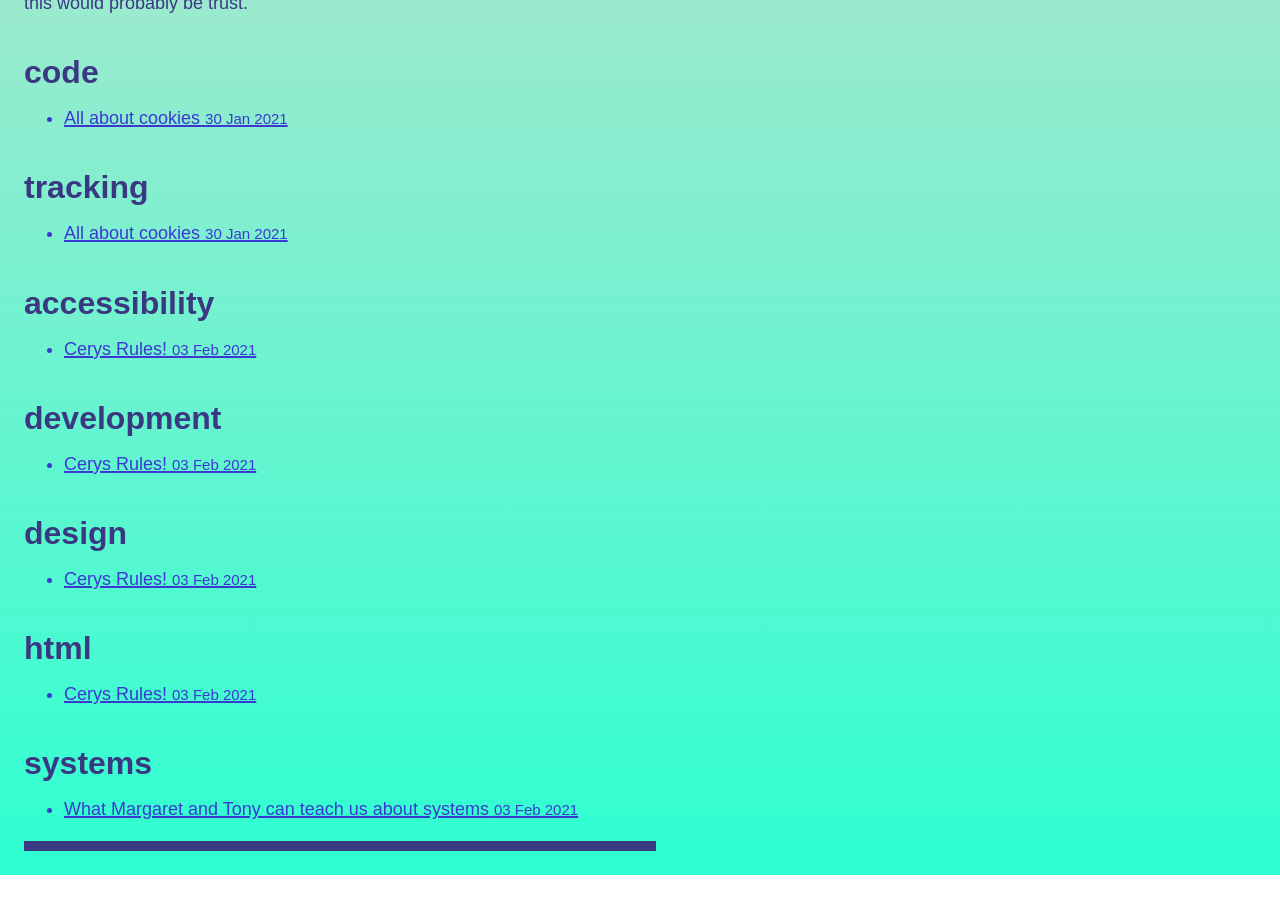
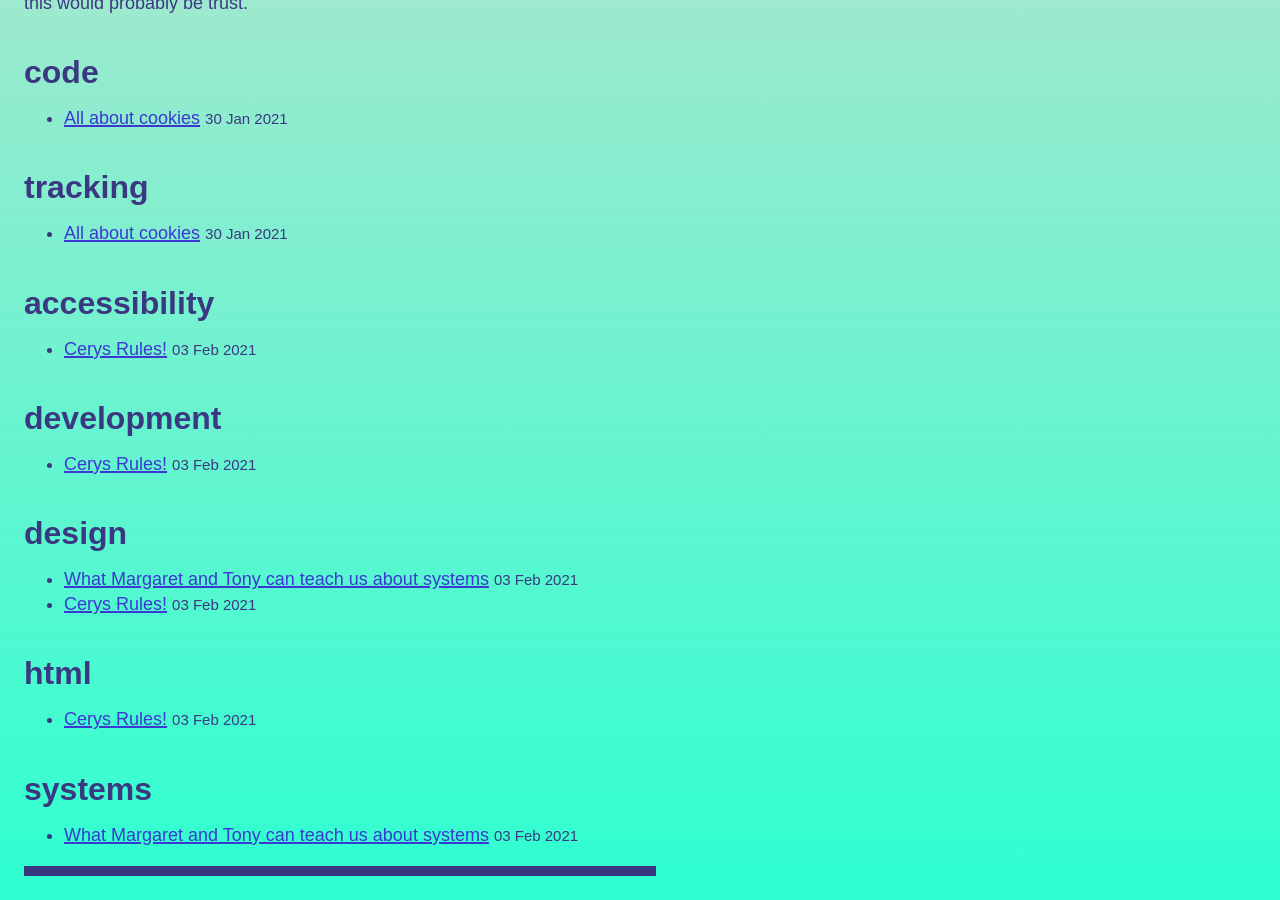
Before and after one commit to smurraysutton/smurraysutton.github.io, a Jekyll site: the page built from _posts/2021-02-06-messy-vs-systems.markdown, in a window 1280 px wide and 900 px high, scrolled down 1436 px. Built offline with Jekyll 4.4.1, drawn with Linux system fonts in a browser that asks for light colours; before the commit the page ends 2311 px from its top, so only the background shows below that.

Commit message:
Fixed a few accessibility issues

```diff
--- a/_config.yml
+++ b/_config.yml
@@ -28,6 +28,7 @@
 url: "http://localhost:4000" # the base hostname & protocol for your site, e.g. http://example.com
 twitter_username: sammurraysutton
 github_username:
+lang: en-GB
 
 # Build settings
 # theme: minima
--- a/_layouts/default.html
+++ b/_layouts/default.html
@@ -1,5 +1,5 @@
 <!doctype html>
-<html>
+<html lang="{{ site.lang }}">
   <head>
     <meta charset="utf-8">
     <meta name="viewport" content="width=device-width, initial-scale=1.0">
--- a/_layouts/post.html
+++ b/_layouts/post.html
@@ -5,19 +5,18 @@
 
 <time datetime="{{ page.date }}">{{ page.date | date_to_long_string }}</time>
 {{ content }}
-<div class="tags-expo-section">
+<nav class="tags-expo-section">
     {% for tag in site.categories %}
     <h2 id="{{ tag[0] | slugify }}">{{ tag | first }}</h2>
     <ul class="tags-expo-posts">
       {% for post in tag[1] %}
-        <a class="post-title" href="{{ site.baseurl }}{{ post.url }}">
+
       <li>
-        {{ post.title }}
+        <a class="post-title" href="{{ site.baseurl }}{{ post.url }}">{{ post.title }}</a>
       <small class="post-date">{{ post.date | date_to_string }}</small>
       </li>
-      </a>
+
       {% endfor %}
     </ul>
     {% endfor %}
-  </div>
-</div>
+  </nav>
--- a/_posts/2021-02-06-messy-vs-systems.markdown
+++ b/_posts/2021-02-06-messy-vs-systems.markdown
@@ -2,7 +2,7 @@
 layout: post
 title:  "What Margaret and Tony can teach us about systems"
 date:   2021-02-03 15:24:50 +0000
-categories: systems
+categories: systems design
 ---
 
 To research
```
